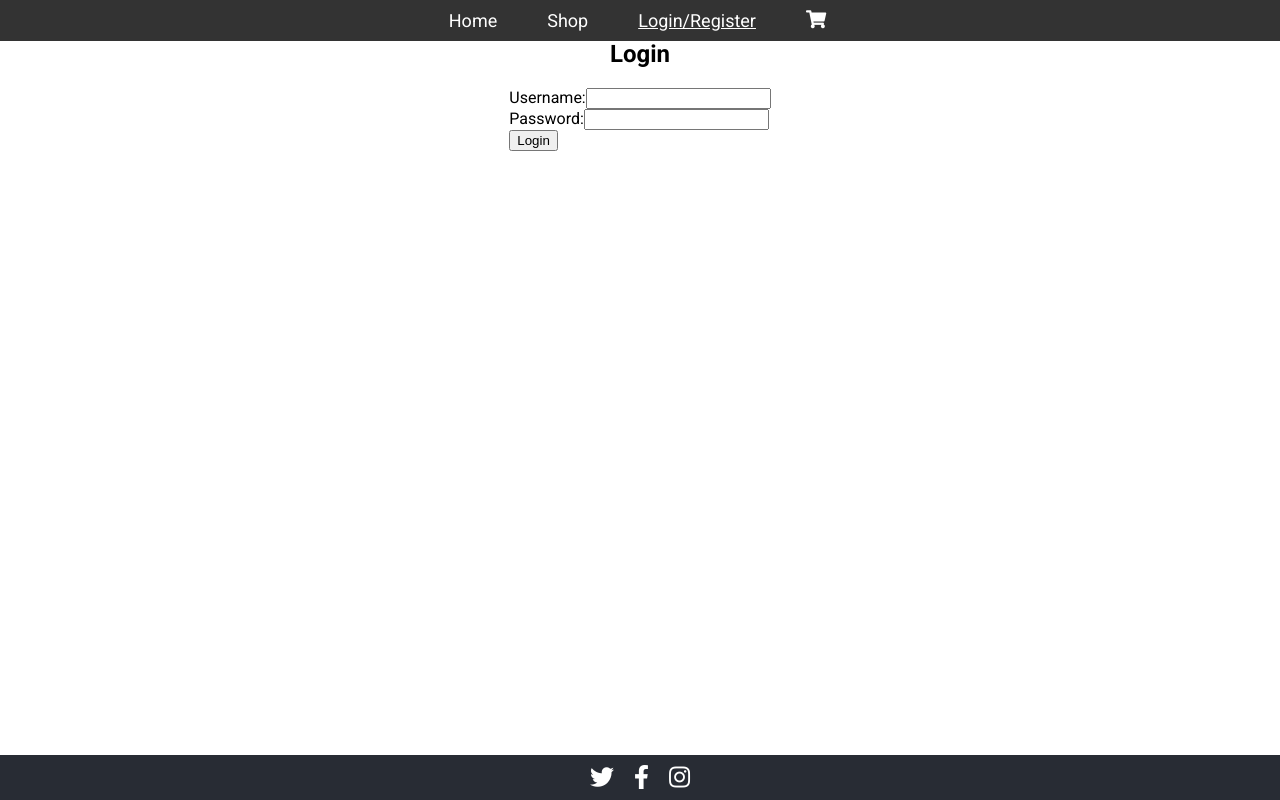
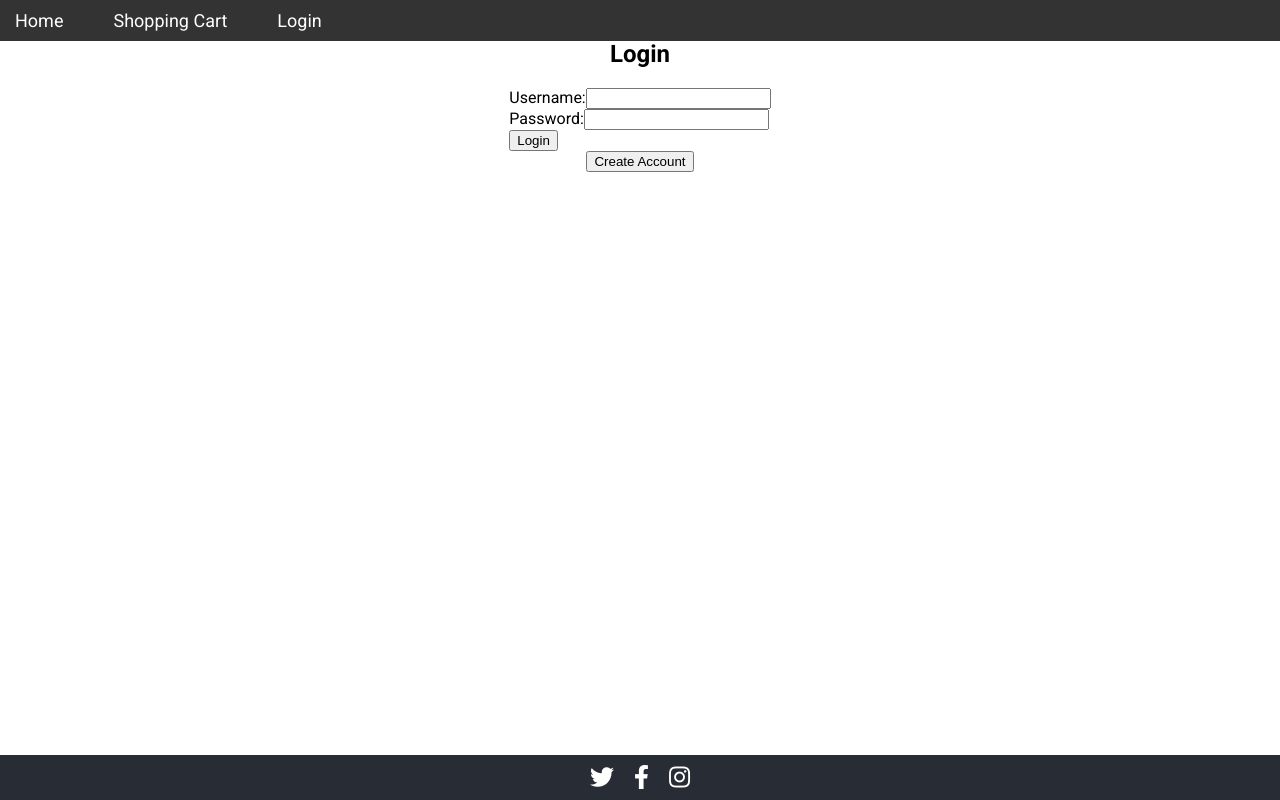
Before and after one commit to ScottInPittsburgh/christinesfashions, a React (Create React App) app in the folder client/: page /login in a window 1280 px wide. Built offline with nearby package versions, Linux system fonts and the light colour scheme.

Commit message:
Implementing user profile and cart functions on backend.  Pt 3

```diff
--- a/client/src/AuthContext.js
+++ b/client/src/AuthContext.js
@@ -11,16 +11,17 @@ export const AuthProvider = ({ children }) => {
         if (username === 'admin365' && password === '314159') {
             setIsAuthenticated(true);
             setUser({ username: 'admin', isAdmin: true });
-            return;
+            return true;
         }
 
         try {
             const response = await axios.post(`${process.env.REACT_APP_API_BASE_URL}/api/users/login`, { username, password });
             setUser(response.data);
             setIsAuthenticated(true);
+            return true;
         } catch (error) {
             console.error('Login error:', error);
-            alert('Invalid credentials');
+            return false;
         }
     };
 
--- a/client/src/Cart.js
+++ b/client/src/Cart.js
@@ -41,9 +41,16 @@ const Cart = () => {
             const response = await axios.post(`${process.env.REACT_APP_API_BASE_URL}/api/orders`, {
                 userId: user.userId,
                 products: cartItems.map(item => item.id),
-                totalAmount: totalAmount
+                totalAmount
             });
             console.log('Order created:', response.data);
+
+            for (const item of cartItems) {
+                await axios.put(`${process.env.REACT_APP_API_BASE_URL}/api/products/${item.id}`, {
+                    stock: item.stock - item.quantity
+                });
+            }
+
             setCartItems([]);
             localStorage.removeItem('cart');
             setShowDemoMessage(true);
--- a/client/src/Header.js
+++ b/client/src/Header.js
@@ -1,20 +1,22 @@
 import React from 'react';
-import { Link, useLocation } from 'react-router-dom';
+import { Link } from 'react-router-dom';
+import { useAuth } from './AuthContext';
 import './styles.css';
 
 const Header = () => {
-    const location = useLocation();
+    const { isAuthenticated, logout } = useAuth();
 
     return (
-        <header className="header">
-            <nav className="nav-container">
+        <header>
+            <nav>
                 <ul className="menu-bar">
-                    <li><Link to="/" className={location.pathname === '/' ? 'active' : ''}>Home</Link></li>
-                    <li><Link to="/collection/products" className={location.pathname === '/collection/products' ? 'active' : ''}>Shop</Link></li>
-                    <li><Link to="/login" className={location.pathname === '/login' ? 'active' : ''}>Login/Register</Link></li>
-                    <li><Link to="/cart" className={location.pathname === '/cart' ? 'active' : ''}>
-                        <i className="fas fa-shopping-cart"></i>
-                    </Link></li>
+                    <li><Link to="/">Home</Link></li>
+                    <li><Link to="/cart">Shopping Cart</Link></li>
+                    {isAuthenticated ? (
+                        <li><button onClick={logout}>Logout</button></li>
+                    ) : (
+                        <li><Link to="/login">Login</Link></li>
+                    )}
                 </ul>
             </nav>
         </header>
--- a/client/src/Login.js
+++ b/client/src/Login.js
@@ -1,27 +1,44 @@
 import React, { useState } from 'react';
 import { useNavigate } from 'react-router-dom';
 import { useAuth } from './AuthContext';
+import axios from 'axios';
 import './styles.css';
 
 const Login = () => {
     const [username, setUsername] = useState('');
     const [password, setPassword] = useState('');
+    const [isRegistering, setIsRegistering] = useState(false);
     const { login } = useAuth();
     const navigate = useNavigate();
 
     const handleSubmit = async (e) => {
         e.preventDefault();
         try {
-            await login(username, password);
-            navigate('/');
+            if (isRegistering) {
+                await axios.post(`${process.env.REACT_APP_API_BASE_URL}/api/users/register`, { username, password });
+                alert('User registered successfully. Please log in.');
+                setIsRegistering(false);
+            } else {
+                const success = await login(username, password);
+                if (success) {
+                    if (username === 'admin365' && password === '314159') {
+                        navigate('/admin');
+                    } else {
+                        navigate('/');
+                    }
+                } else {
+                    alert('Invalid credentials. Please try again or create an account.');
+                }
+            }
         } catch (error) {
-            console.error('Login failed:', error);
+            console.error('Login/Register failed:', error);
+            alert(error.response?.data?.message || 'An error occurred. Please try again.');
         }
     };
 
     return (
         <div className="login-container">
-            <h2>Login</h2>
+            <h2>{isRegistering ? 'Create Account' : 'Login'}</h2>
             <form onSubmit={handleSubmit}>
                 <div>
                     <label htmlFor="username">Username:</label>
@@ -43,8 +60,11 @@ const Login = () => {
                         required
                     />
                 </div>
-                <button type="submit">Login</button>
+                <button type="submit">{isRegistering ? 'Register' : 'Login'}</button>
             </form>
+            <button onClick={() => setIsRegistering(!isRegistering)}>
+                {isRegistering ? 'Back to Login' : 'Create Account'}
+            </button>
         </div>
     );
 };
```
